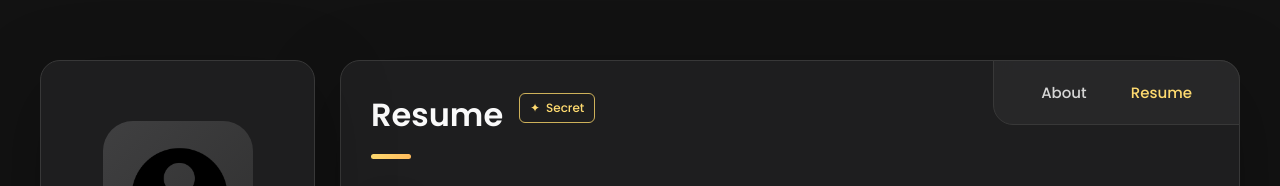
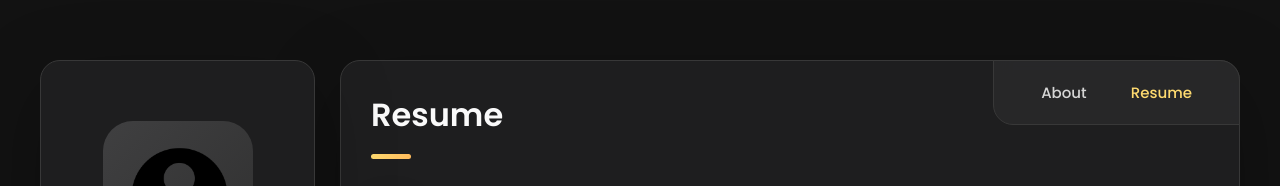
Before and after one commit to alialtimimy/website, a plain HTML site: page index.html in a window 1280 px wide. Both pictures are taken after a click on the button "Resume". Shown: the top 186 px of the page. Drawn offline with nearby package versions, Linux system fonts and the light colour scheme.

Commit message:
Revert "add new site"
This reverts commit 1d21988736dcdcd0674f2838775226a3f548f4b5.

```diff
--- a/index.html
+++ b/index.html
@@ -441,11 +441,8 @@
 
       <article class="resume" data-page="resume">
 
-        <header class="resume-header">
+        <header>
           <h2 class="h2 article-title">Resume</h2>
-          <a class="secret-link" href="./secret.html" aria-label="Open secret page" title="Secret page">
-            <span aria-hidden="true">✦</span> Secret
-          </a>
         </header>
 
         <section class="timeline">
```
